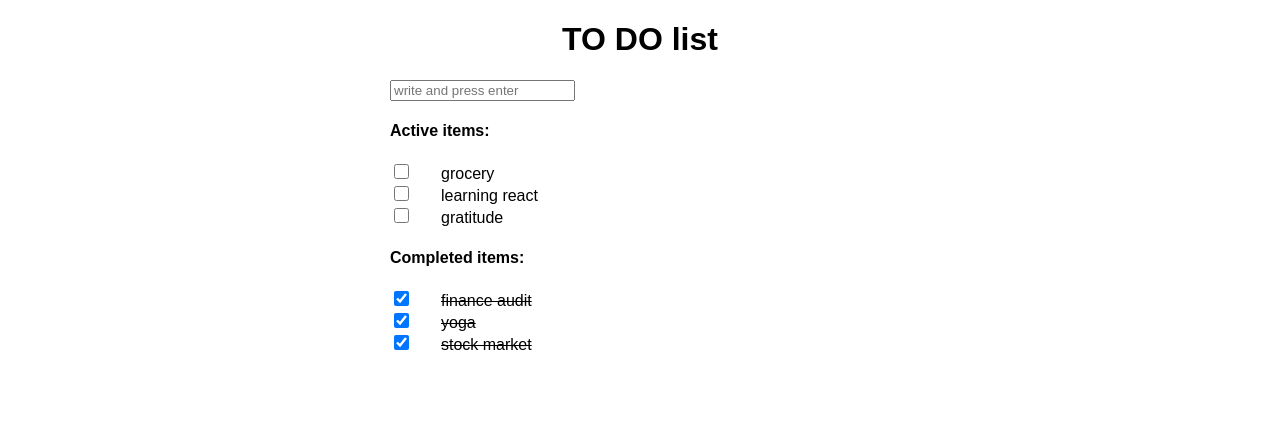
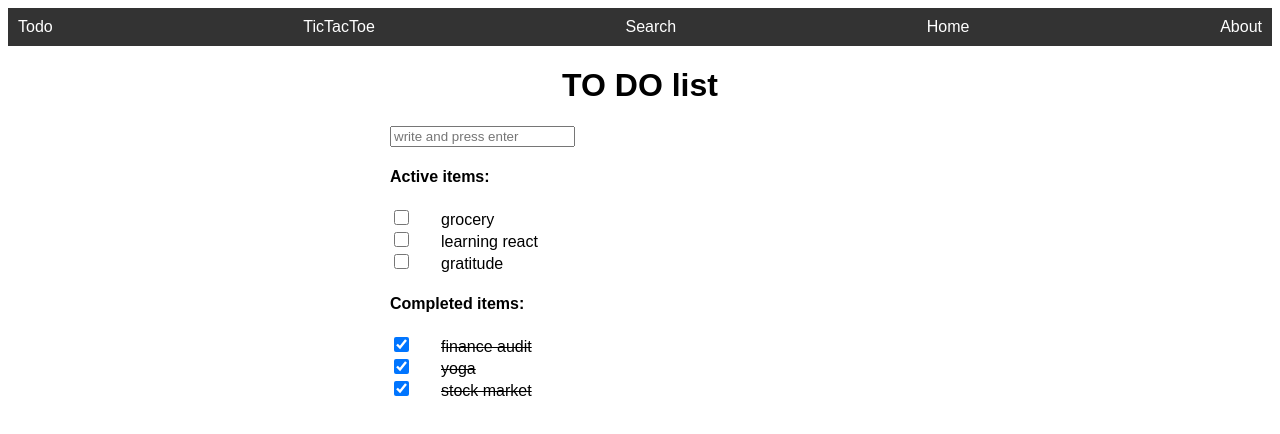
Before and after one commit to jitendra19/react-sandbox-experiments, a React (Vite) app: page / in a window 1280 px wide. Shown: the top 434 px of the page. Built offline with nearby package versions, Linux system fonts and the light colour scheme.

Commit message:
added nav menu

```diff
--- a/src/App.jsx
+++ b/src/App.jsx
@@ -5,6 +5,25 @@ import Todolist from "./Todolist";
 export default function App() {
   return (
     <div className="App">
+      <nav>
+        <ul>
+          <li>
+            <a href="/">Todo</a>
+          </li>
+          <li>
+            <a href="/">TicTacToe</a>
+          </li>
+          <li>
+            <a href="/">Search</a>
+          </li>
+          <li>
+            <a href="/">Home</a>
+          </li>
+          <li>
+            <a href="/about">About</a>
+          </li>
+        </ul>
+      </nav>
       <Todolist />
     </div>
   );
--- a/src/styles.css
+++ b/src/styles.css
@@ -1,9 +1,9 @@
 .App {
   font-family: sans-serif;
-  text-align: center;
 }
 
 .todoList {
+  text-align: center;
   margin: 0px auto;
   width: 500px;
 }
@@ -11,3 +11,42 @@
 .todoListItems {
   text-align: left;
 }
+
+/* nav menu */
+nav {
+  background-color: #333;
+}
+
+nav ul {
+  list-style-type: none;
+  margin: 0;
+  padding: 0;
+  /* overflow: hidden; */
+}
+
+nav a {
+  display: block;
+  color: white;
+  text-align: center;
+  padding: 10px;
+  text-decoration: none;
+}
+
+nav a:hover {
+  background-color: #111;
+}
+
+/* flex CSS for nav menu*/
+
+nav ul {
+  display: flex;
+  justify-content: space-between;
+  /* justify-content: flex-end; */
+  /* justify-content: flex-start; */
+  /* justify-content: center; */
+  /* justify-content: space-around; */
+}
+
+nav ul li {
+  /* flex: 1; */
+}
```
